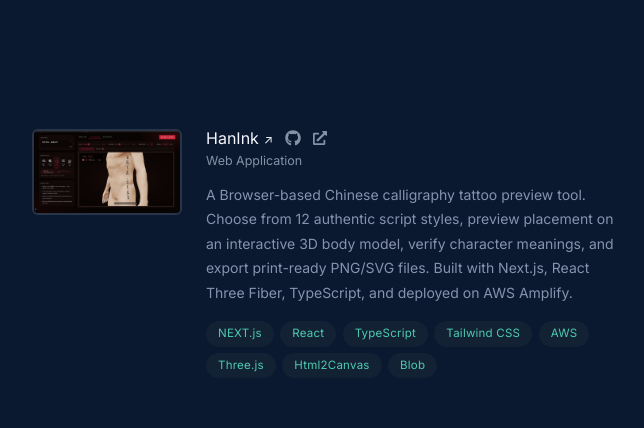
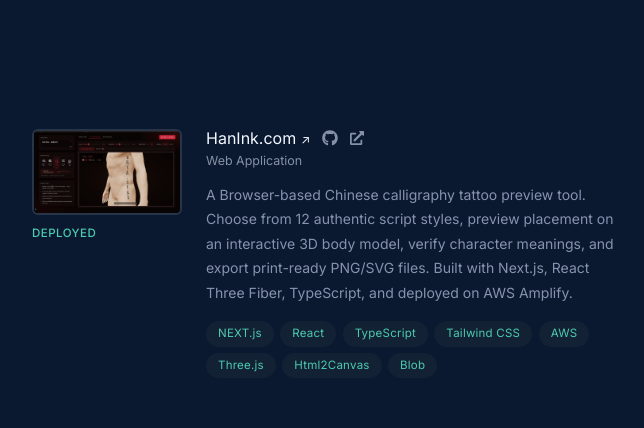
Before and after one commit to Chao-777/Chao-Portfolio, a React (Vite) app: page / in a window 1280 px wide. Shown: the part 1740-2168 px from the top of the page, without its empty margins (596-1240 px from the left). Built offline with nearby package versions, Linux system fonts and the light colour scheme.

Commit message:
Update the projects

```diff
--- a/src/components/sections/Projects.jsx
+++ b/src/components/sections/Projects.jsx
@@ -2,7 +2,7 @@
 
 const PROJECTS = [
   {
-    name: 'HanInk',
+    name: 'HanInk.com',
     type: 'Web Application',
     desc: 'A Browser-based Chinese calligraphy tattoo preview tool. Choose from 12 authentic script styles, preview placement on an interactive 3D body model, verify character meanings, and export print-ready PNG/SVG files. Built with Next.js, React Three Fiber, TypeScript, and deployed on AWS Amplify.',
     stack: ['NEXT.js', 'React', 'TypeScript', 'Tailwind CSS', 'AWS', 'Three.js', 'Html2Canvas', 'Blob'],
@@ -61,7 +61,8 @@
                   paddingTop: '0.2rem',
                 }}
               >
-                {proj.thumbnail ? (
+            {proj.thumbnail ? (
+                <> {/* <--- Start Fragment */}
                   <img
                     src={`${import.meta.env.BASE_URL}${proj.thumbnail.replace(/^\//, '')}`}
                     alt={`${proj.name} thumbnail`}
@@ -72,8 +73,21 @@
                       borderRadius: '6px',
                       border: '2px solid var(--c-border)',
                       display: 'block',
+                      marginBottom: '4px' // Added a little margin for spacing
                     }}
                   />
+                  <span
+                    style={{
+                      color: proj.status === 'Deployed' ? 'var(--c-primary)' : 'var(--c-faint)',
+                      fontSize: '0.72rem',
+                      fontWeight: 500,
+                      letterSpacing: '0.04em',
+                      textTransform: 'uppercase',
+                    }}
+                  >
+                    {proj.status}
+                  </span>
+                </>
                 ) : (
                   <span
                     style={{
```
